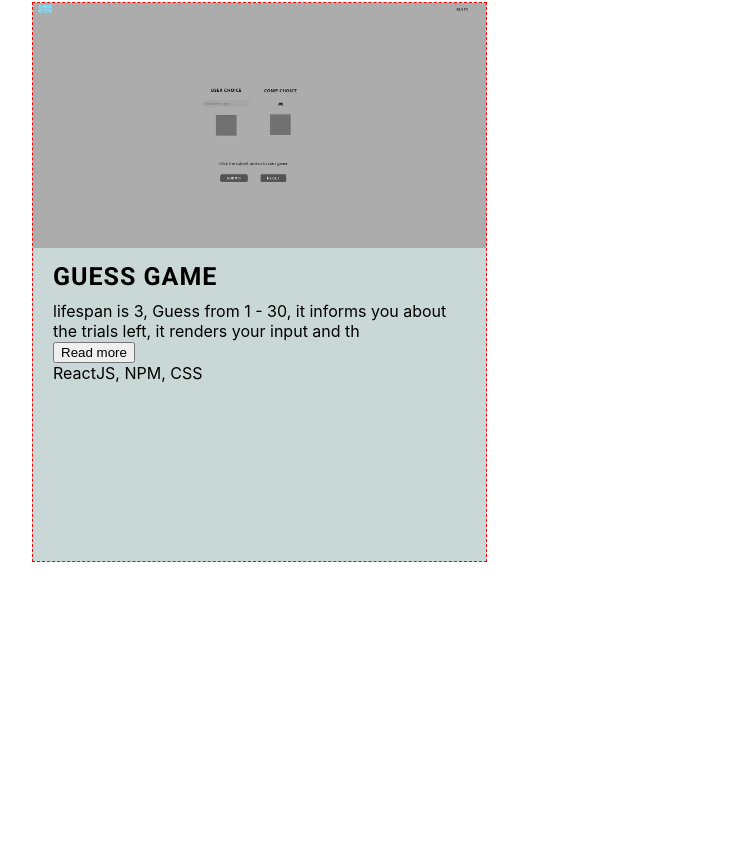
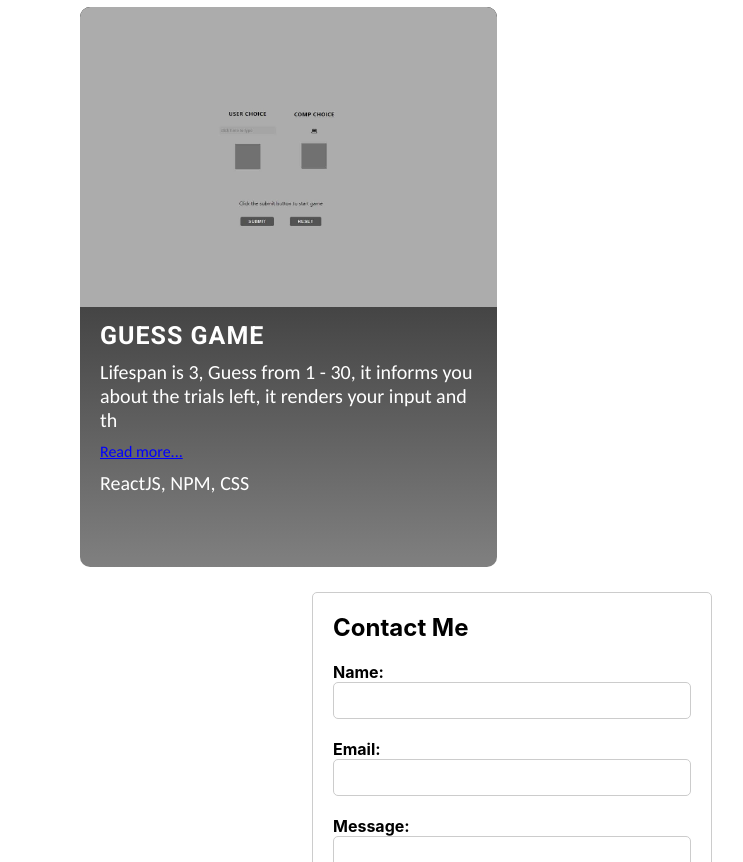
Before and after one commit to leem-dev/labi-portfolio, a React (Create React App) app: page / in a window 1280 px wide. Shown: the part 1938-2800 px from the top of the page, without its empty margins (128-871 px from the left). Before the commit the page ends 2500 px from the top, so only its background shows below. Built offline with nearby package versions, Linux system fonts and the light colour scheme.

Commit message:
form submission

```diff
--- a/package.json
+++ b/package.json
@@ -6,6 +6,11 @@
     "@testing-library/jest-dom": "^5.17.0",
     "@testing-library/react": "^13.4.0",
     "@testing-library/user-event": "^13.5.0",
+    "body-parser": "^1.20.2",
+    "cors": "^2.8.5",
+    "dotenv": "^16.4.4",
+    "express": "^4.18.2",
+    "nodemailer": "^6.9.9",
     "react": "^18.2.0",
     "react-dom": "^18.2.0",
     "react-scripts": "5.0.1",
--- a/src/component/header-component/header-styles.css
+++ b/src/component/header-component/header-styles.css
@@ -1,6 +1,6 @@
 .header-container {
   height: 8vh;
-  margin: 0rem 10rem;
+  margin: 0rem 13rem;
   background: #c9d8d7;
 
   display: flex;
--- /dev/null
+++ b/src/component/main-component/contact-main-component/contact-component.jsx
@@ -0,0 +1,80 @@
+import React, { useState } from "react";
+
+import "./contact-styles.css";
+
+const ContactMe = () => {
+  const [name, setName] = useState("");
+  const [email, setEmail] = useState("");
+  const [message, setMessage] = useState("");
+  const [isSubmitted, setIsSubmitted] = useState(false);
+
+  const handleSubmit = (e) => {
+    e.preventDefault();
+    sendEmail();
+  };
+
+  const sendEmail = async () => {
+    try {
+      const response = await fetch("http://localhost:3001/send-email", {
+        method: "POST",
+        headers: {
+          "Content-Type": "application/json",
+        },
+        body: JSON.stringify({ name, email, message }),
+      });
+
+      if (response.ok) {
+        console.log("Email sent successfully");
+        setIsSubmitted(true);
+      } else {
+        console.error("Failed to send email");
+      }
+    } catch (error) {
+      console.error("Error sending email:", error);
+    }
+  };
+
+  return (
+    <div className="contact-me">
+      <h2>Contact Me</h2>
+      {isSubmitted ? (
+        <p>Thank you for your message! I'll get back to you soon.</p>
+      ) : (
+        <form onSubmit={handleSubmit}>
+          <div className="form-group">
+            <label htmlFor="name">Name:</label>
+            <input
+              type="text"
+              id="name"
+              value={name}
+              onChange={(e) => setName(e.target.value)}
+              required
+            />
+          </div>
+          <div className="form-group">
+            <label htmlFor="email">Email:</label>
+            <input
+              type="email"
+              id="email"
+              value={email}
+              onChange={(e) => setEmail(e.target.value)}
+              required
+            />
+          </div>
+          <div className="form-group">
+            <label htmlFor="message">Message:</label>
+            <textarea
+              id="message"
+              value={message}
+              onChange={(e) => setMessage(e.target.value)}
+              required
+            ></textarea>
+          </div>
+          <button type="submit">Send</button>
+        </form>
+      )}
+    </div>
+  );
+};
+
+export default ContactMe;
--- /dev/null
+++ b/src/component/main-component/contact-main-component/contact-styles.css
@@ -0,0 +1,44 @@
+.contact-me {
+  max-width: 400px;
+  margin: 0 auto;
+  padding: 20px;
+  border: 1px solid #ccc;
+  border-radius: 5px;
+  margin-bottom: 100px;
+}
+
+.contact-me h2 {
+  margin-bottom: 20px;
+}
+
+.form-group {
+  margin-bottom: 20px;
+}
+
+label {
+  display: block;
+  font-weight: bold;
+}
+
+input[type="text"],
+input[type="email"],
+textarea {
+  width: 100%;
+  padding: 10px;
+  border: 1px solid #ccc;
+  border-radius: 5px;
+  box-sizing: border-box;
+}
+
+button {
+  background-color: #007bff;
+  color: #fff;
+  padding: 10px 20px;
+  border: none;
+  border-radius: 5px;
+  cursor: pointer;
+}
+
+button:hover {
+  background-color: #0056b3;
+}
--- a/src/component/main-component/main-component.jsx
+++ b/src/component/main-component/main-component.jsx
@@ -2,8 +2,9 @@ import React from "react";
 import DevText from "./typing-component";
 import AboutFolder from "./about-main-component";
 import ProjectFolder from "./project-section/project-main-component";
+import ContactMe from "./contact-main-component/contact-component";
+
 import Leem from "../../assests/leem.jpg";
-
 import "./main-styles.css";
 
 const Main = () => {
@@ -13,7 +14,7 @@ const Main = () => {
       title: "Little Lemon",
       img: require("../../assests/little-lemon.jpg"),
       description:
-        "Little Lemon, We are a family owned Medditerranean restaurant, focused on traditional recipes served with a modern twist. ",
+        "We are a family owned Medditerranean restaurant, focused on traditional recipes served with a modern twist. ",
       link: "https://little-lemon-restuarant-gold.vercel.app/",
       tool: "ReactJS, NPM, JEST, CSS",
     },
@@ -22,7 +23,7 @@ const Main = () => {
       title: "Dashboard",
       img: require("../../assests/dashboard.jpg"),
       description:
-        "A single-page dashboard is a concise and focused display of key metrics, data, or information relevant to a specific purpose or goal. It's designed to provide users with a quick overview of important insights without requiring them to navigate through multiple pages or interfaces.",
+        "A single-page dashboard presents essential metrics, data, or information pertinent to a particular objective in a clear and concentrated manner. ",
       link: "https://dashboard-leem-dev.vercel.app/",
       tool: "ReactJS, NPM, CSS",
     },
@@ -31,7 +32,7 @@ const Main = () => {
       title: "Guess Game",
       img: require("../../assests/Guess-game.jpg"),
       description:
-        "lifespan is 3, Guess from 1 - 30, it informs you about the trials left, it renders your input and the comp- chice, the SUBMIT button checks for inputLength, if its lesser than 1, it gives nothing. the CLEAR button clears the inputText and compText NOT the trialCount",
+        "Lifespan is 3, Guess from 1 - 30, it informs you about the trials left, it renders your input and the comp- chice, the SUBMIT button checks for inputLength",
       link: "https://guess-game-reactjs.vercel.app/",
       tool: "ReactJS, NPM, CSS",
     },
@@ -47,6 +48,7 @@ const Main = () => {
       </section>
       <AboutFolder />
       <ProjectFolder projects={projects} />
+      <ContactMe />
     </div>
   );
 };
--- a/src/component/main-component/main-styles.css
+++ b/src/component/main-component/main-styles.css
@@ -1,5 +1,5 @@
 .main-container {
-  margin: 0rem 10rem;
+  margin: 0rem 13rem;
 }
 
 .dev-section {
--- a/src/component/main-component/project-section/project-card-component.css
+++ b/src/component/main-component/project-section/project-card-component.css
@@ -1,22 +1,36 @@
 /* PROJECT FOLDER */
 .project-container {
-  height: 60vh;
-  margin-bottom: 100px;
+  height: 150vh;
 
   display: grid;
   grid-template-columns: 1fr 1fr;
-  gap: 50px;
+  gap: 30px;
 }
 
 .project-box {
-  border: 1px dashed red;
+  /* background: #c9d8d7; */
+  background: linear-gradient(to bottom, black, gray);
 
-  background: #c9d8d7;
   height: 70vh;
+  border-radius: 10px;
+
+  animation: slideInFromRight 0.55s ease-in-out;
+}
+
+@keyframes slideInFromRight {
+  0% {
+    transform: translateX(100%);
+    opacity: 0;
+  }
+  100% {
+    transform: translateX(0);
+    opacity: 1;
+  }
 }
 
 .project-card-description {
   padding: 10px 20px;
+  color: white;
 }
 
 .project-card-description h3 {
@@ -28,8 +42,35 @@
 }
 
 .project-card-img {
-  object-fit: contain;
-  object-position: top;
+  border-top-left-radius: 10px;
+  border-top-right-radius: 10px;
+
+  object-fit: cover;
+  object-position: center;
   width: 100%;
+  height: 300px;
   cursor: pointer;
 }
+
+.tool-text,
+.description-text,
+.show-more-text {
+  font-family: "Carlito", sans-serif;
+  font-weight: 500;
+}
+
+.description-text {
+  font-size: 20px;
+  margin-bottom: 10px;
+}
+
+.show-more-text {
+  text-decoration: underline;
+  color: blue;
+  cursor: pointer;
+}
+
+.tool-text {
+  margin-top: 10px;
+  font-size: 20px;
+}
--- a/src/component/main-component/project-section/project-showmore.jsx
+++ b/src/component/main-component/project-section/project-showmore.jsx
@@ -18,13 +18,15 @@ const Project = ({ title, img, description, link, tool }) => {
       />
       <div className="project-card-description">
         <h3>{title}</h3>
-        <p>{showMore ? description : description.substring(0, 100)}</p>
+        <p className="description-text">
+          {showMore ? description : description.substring(0, 100)}
+        </p>
         {description.length > 100 && (
-          <button onClick={toggleDescription}>
-            {showMore ? "Read less" : "Read more"}
-          </button>
+          <p className="show-more-text" onClick={toggleDescription}>
+            {showMore ? "Read less..." : "Read more..."}
+          </p>
         )}
-        <p>{tool}</p>
+        <p className="tool-text">{tool}</p>
       </div>
     </div>
   );
```
Also changed, not shown: server.js (added, +61 -0 lines), 2 other files (tests, documents, lock files or other folders).
